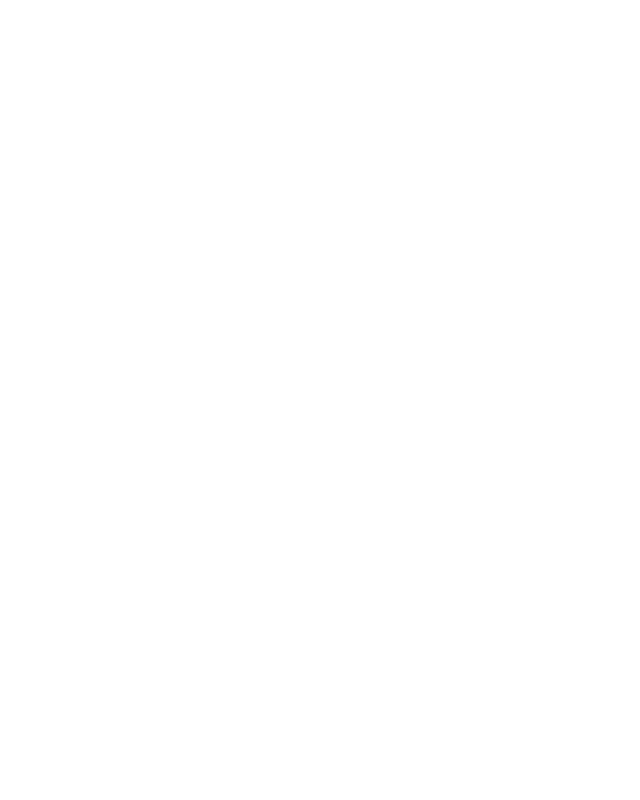
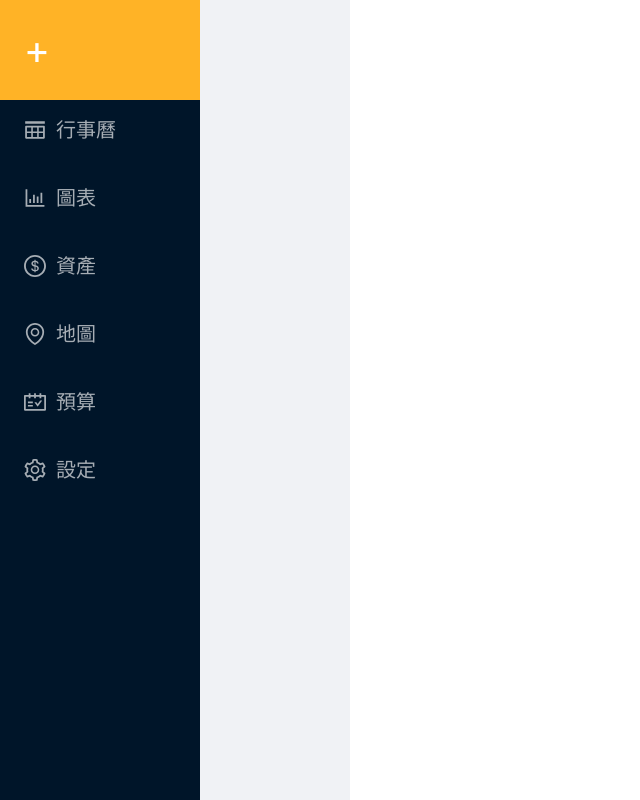
Before and after one commit to moose1108/wp1101_clowns_project, a React (Create React App) app in the folder frontend/: page / in a window 1280 px wide. Shown: the whole page, without its empty margins (0-640 px from the left). Built offline with nearby package versions, Linux system fonts and the light colour scheme.

Commit message:
主畫面

```diff
--- a/frontend/src/App.js
+++ b/frontend/src/Containers/App.js
@@ -1,5 +1,6 @@
 import { useState, useEffect, useRef } from 'react'
 import styled from 'styled-components';
+import Home from './Home';
 
 const Wrapper = styled.div`
   display: flex;
@@ -14,8 +15,9 @@
 function App() {
   return (
     <Wrapper>
+      <Home />
     </Wrapper>
-  );
+  )
 }
 
 export default App;
--- /dev/null
+++ b/frontend/src/Containers/Home.js
@@ -0,0 +1,57 @@
+import styled from "styled-components";
+import { Layout, Menu } from 'antd';
+import {
+    BarChartOutlined,
+    SettingOutlined,
+    EnvironmentOutlined,
+    InsertRowAboveOutlined,
+    DollarOutlined,
+    ScheduleOutlined
+} from '@ant-design/icons';
+
+const { Header, Content, Footer, Sider } = Layout;
+
+
+const Home = () => {
+    return (
+        <Layout>
+            <Sider style={{
+                overflow: 'auto',
+                height: '100vh',
+                position: 'fixed',
+                left: 0,
+            }}>
+                <Menu theme="dark" mode="inline">
+                    <Menu.Item style={{ height: '100px', fontSize: '40px', margin: '0px', background: '#FFB326' }}>
+                        +
+                    </Menu.Item>
+                    <Menu.Item style={{ height: '60px', fontSize: '20px', marginTop: '0px' }} icon={<InsertRowAboveOutlined style={{ fontSize: '110%' }} />}>
+                        行事曆
+                    </Menu.Item>
+                    <Menu.Item style={{ height: '60px', fontSize: '20px' }} icon={<BarChartOutlined style={{ fontSize: '110%' }} />}>
+                        圖表
+                    </Menu.Item>
+                    <Menu.Item style={{ height: '60px', fontSize: '20px' }} icon={<DollarOutlined style={{ fontSize: '110%' }} />}>
+                        資產
+                    </Menu.Item>
+                    <Menu.Item style={{ height: '60px', fontSize: '20px' }} icon={<EnvironmentOutlined style={{ fontSize: '110%' }} />}>
+                        地圖
+                    </Menu.Item>
+                    <Menu.Item style={{ height: '60px', fontSize: '20px' }} icon={<ScheduleOutlined style={{ fontSize: '110%' }} />}>
+                        預算
+                    </Menu.Item>
+                    <Menu.Item style={{ height: '60px', fontSize: '20px' }} icon={<SettingOutlined style={{ fontSize: '110%' }} />}>
+                        設定
+                    </Menu.Item>
+                </Menu>
+            </Sider>
+            <Layout style={{ marginLeft: 200 }}>
+                <Header style={{ padding: 0 }} />
+                <Content style={{ margin: '24px 16px 0', overflow: 'initial' }}>
+                </Content>
+            </Layout>
+        </Layout >
+    )
+}
+
+export default Home;
--- a/frontend/src/index.js
+++ b/frontend/src/index.js
@@ -1,8 +1,9 @@
 import React from 'react';
 import ReactDOM from 'react-dom';
 import './index.css';
-import App from './App';
+import App from './Containers/App';
 import reportWebVitals from './reportWebVitals';
+import 'antd/dist/antd.min.css';
 
 ReactDOM.render(
   <React.StrictMode>
```
Also changed, not shown: frontend/package.json (line endings or trailing spaces). Lines whose indentation alone changed are shown as unchanged.
